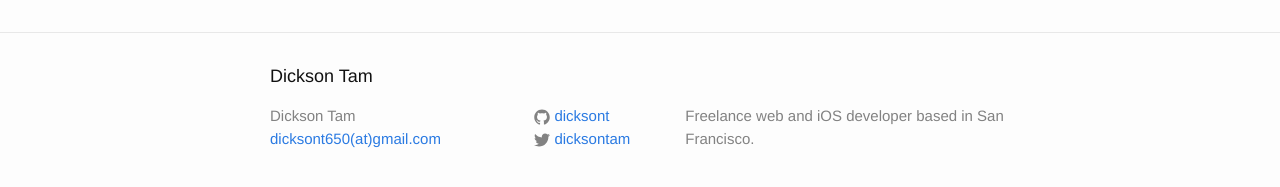
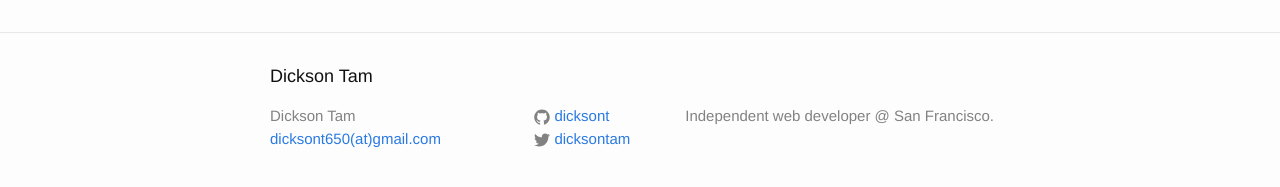
Before and after one commit to dicksont/dicksont.github.io, a Jekyll site: the page built from index.html, in a window 1280 px wide. Shown: the part 624-811 px from the top of the page. Built offline with Jekyll 4.4.1, drawn with Linux system fonts in a browser that asks for light colours.

Commit message:
Updated config file.

```diff
--- a/_config.yml
+++ b/_config.yml
@@ -2,7 +2,7 @@
 title: Dickson Tam
 email: dicksont650(at)gmail.com
 description: > # this means to ignore newlines until "baseurl:"
-  Freelance web and iOS developer based in San Francisco.
+  Independent web developer @ San Francisco.
 baseurl: "" # the subpath of your site, e.g. /blog/
 url: "http://dicksont.github.io" # the base hostname & protocol for your site
 twitter_username: dicksontam
```
